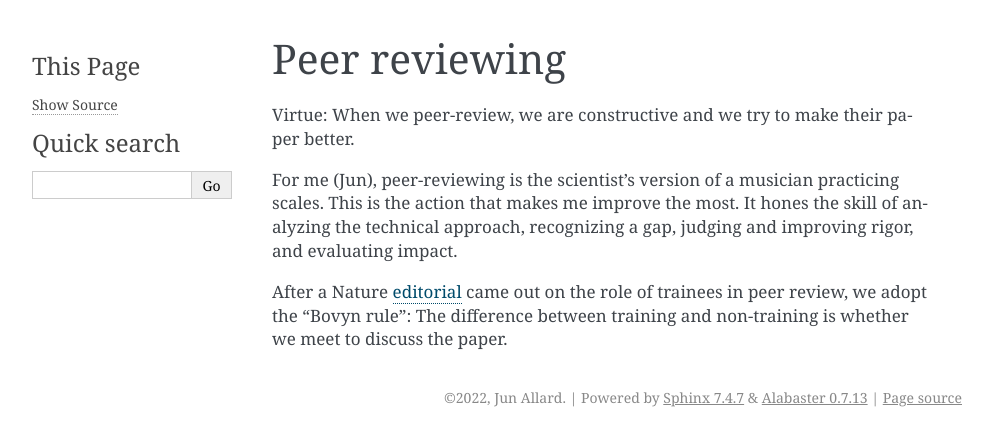
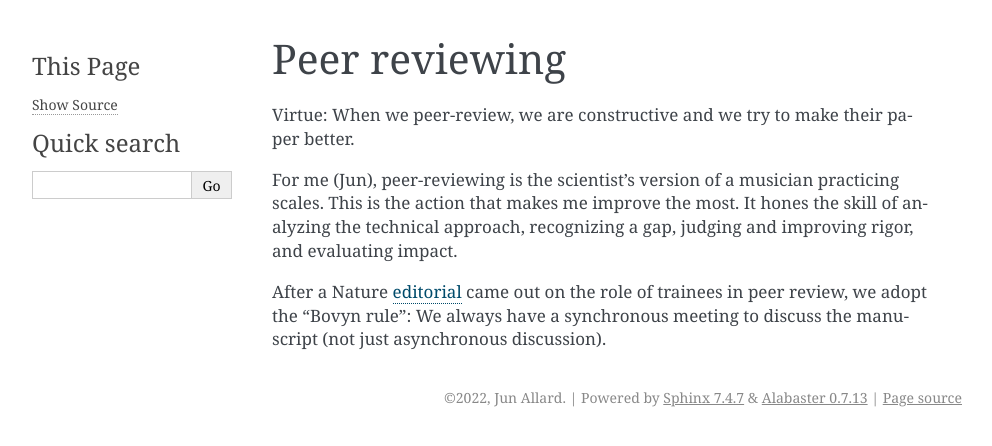
Before and after one commit to allardlab/AllardLabManual, a Sphinx documentation site: the page built from source/PeerReviewing.rst, in a window 1280 px wide. Shown: the top 446 px of the page, without its empty margins (148-1140 px from the left). Built offline with Sphinx 7.4.7, drawn with Linux system fonts in a browser that asks for light colours.

Commit message:
clarify peer review

```diff
--- a/source/PeerReviewing.rst
+++ b/source/PeerReviewing.rst
@@ -8,4 +8,4 @@ Virtue: When we peer-review, we are constructive and we try to make their paper
 
 For me (Jun), peer-reviewing is the scientist's version of a musician practicing scales. This is the action that makes me improve the most. It hones the skill of analyzing the technical approach, recognizing a gap, judging and improving rigor, and evaluating impact.
 
-After a Nature `editorial <https://www.nature.com/articles/d41586-019-01533-8>`_ came out on the role of trainees in peer review, we adopt the "Bovyn rule": The difference between training and non-training is whether we meet to discuss the paper.
+After a Nature `editorial <https://www.nature.com/articles/d41586-019-01533-8>`_ came out on the role of trainees in peer review, we adopt the "Bovyn rule": We always have a synchronous meeting to discuss the manuscript (not just asynchronous discussion).
```
